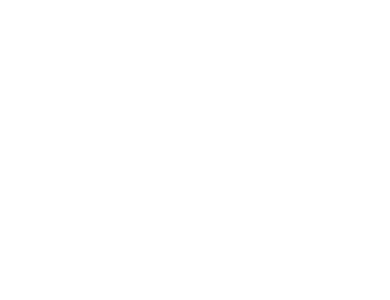
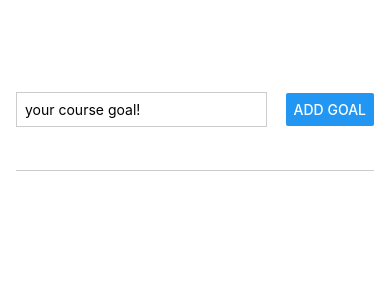
Before and after one commit to manoj1995madushanka/react-native-course, a React Native app: screen / in a window 390 px wide. Shown: the top 300 px of the page. Built offline with nearby package versions, Linux system fonts and the light colour scheme.

Commit message:
organize components

```diff
--- a/App.js
+++ b/App.js
@@ -1,17 +1,12 @@
 import { StatusBar } from 'expo-status-bar';
 import { useState } from 'react';
 import { Button, FlatList, StyleSheet, Text, TextInput, View } from 'react-native';
+import GoalInput from './components/GoalInput';
 import GoalItem from './components/GoalItem';
 
 export default function App() {
 
-  const [enteredGoalText, setEnteredGoalText] = useState('');
   const [courseGoals, setCourseGoals] = useState([]);
-
-  function goalInputHandler(enteredText) {
-    //console.log(enteredText);
-    setEnteredGoalText(enteredText);
-  };
 
   function addGoalHandler() {
     // console.log(enteredGoalText);
@@ -24,6 +19,8 @@
 
   return (
     <View style={styles.appContainer}>
+
+      <GoalInput onAddGoal={addGoalHandler} />
 
       <View style={styles.goalsContainer}>
         {/* scrollview is not suitable for large list because it is not support lazy fetch */}
--- a/components/GoalInput.js
+++ b/components/GoalInput.js
@@ -1,11 +1,20 @@
 import { StyleSheet, View, Button, TextInput, Text } from "react-native";
+import { useState } from 'react';
 
-function GoalInput() {
+function GoalInput(props) {
+
+    const [enteredGoalText, setEnteredGoalText] = useState('');
+
+    function goalInputHandler(enteredText) {
+        //console.log(enteredText);
+        setEnteredGoalText(enteredText);
+      };
+
     return (
         <View style={styles.inputContainer}>
             <TextInput style={styles.textInput} placeholder='your course goal!'
                 onChangeText={goalInputHandler} />
-            <Button title='Add Goal' onPress={addGoalHandler} />
+            <Button title='Add Goal' onPress={props.onAddGoal} />
         </View>
     );
 };
```
